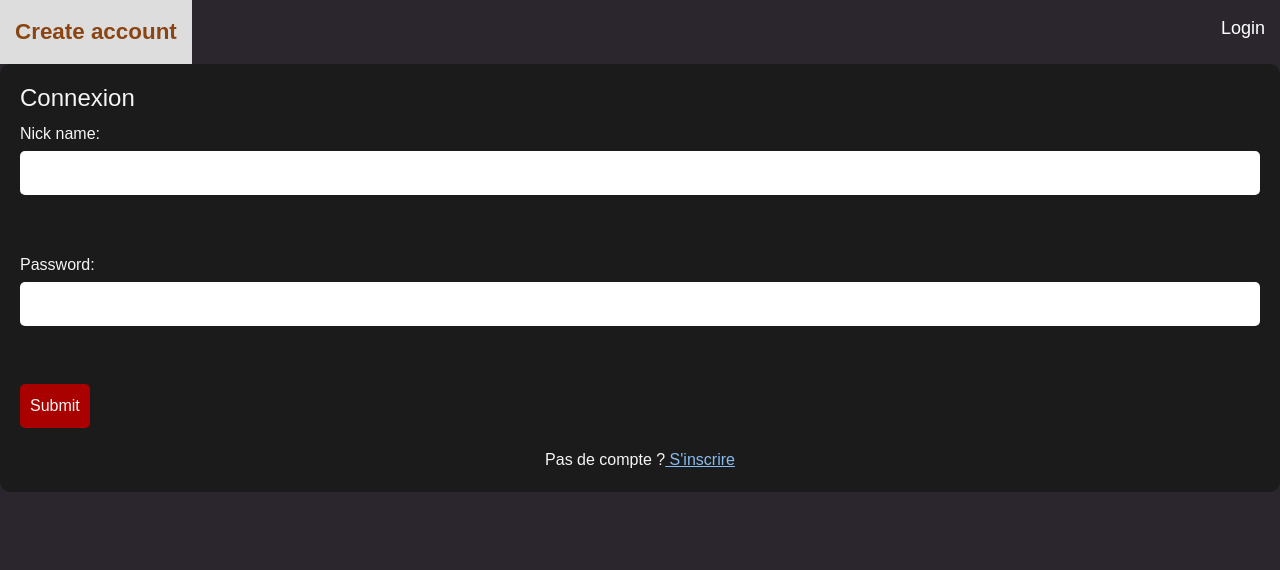
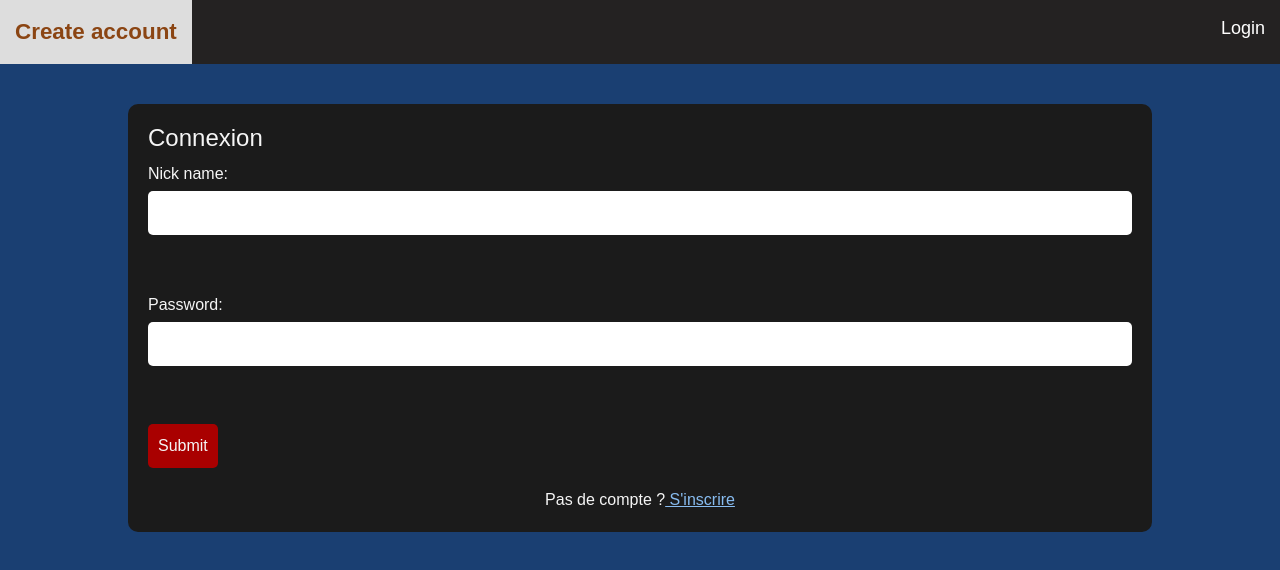
Before and after one commit to Cocancels/hackaton-nodejs, a React (Create React App) app in the folder frontend/: page / in a window 1280 px wide. Shown: the top 570 px of the page. Built offline with nearby package versions, Linux system fonts and the light colour scheme; no server answers; a web font is replaced by a local one.

Commit message:
add house style

```diff
--- a/frontend/src/App.tsx
+++ b/frontend/src/App.tsx
@@ -4,10 +4,40 @@ import { GamePage } from "./pages/Game/Game";
 import LoginForm from "./components/User/LoginForm";
 import CreateUserForm from "./components/User/CreateUserForm";
 import NavBar from "./components/NavBar/NavBar";
+import { User } from "./interfaces/User";
+import { useState, useEffect } from "react";
 
 function App() {
+  const [actualUser, setActualUser] = useState<User>();
+
+  useEffect(() => {
+    fetchData();
+  }, []);
+
+  const fetchData = () => {
+    const actualUser = localStorage.getItem("actualUser");
+
+    if (actualUser) {
+      const newActualUser = JSON.parse(actualUser);
+
+      console.log(newActualUser);
+
+      setActualUser(newActualUser);
+
+      fetch("http://localhost:3001/rooms").then((res) => res.json());
+    }
+  };
+
   return (
-    <div className="App">
+    <div
+      className={` App container-color-${
+        actualUser &&
+        ((actualUser.house === "1" && "serp") ||
+          (actualUser.house === "2" && "grif") ||
+          (actualUser.house === "3" && "serd") ||
+          (actualUser.house === "4" && "pouf"))
+      } `}
+    >
       <Router>
         <NavBar />
 
--- a/frontend/src/components/NavBar/NavBar.css
+++ b/frontend/src/components/NavBar/NavBar.css
@@ -2,6 +2,7 @@ nav {
   background-color: transparent;
   font-size: 18px;
   width: 100%;
+  background-color: rgb(36, 34, 34);
 }
 
 nav ul {
--- a/frontend/src/components/User/CreateUserForm.tsx
+++ b/frontend/src/components/User/CreateUserForm.tsx
@@ -93,7 +93,6 @@ const CreateUserForm = () => {
   useEffect(() => {
     getHousesChoices();
   }, []);
-  console.log(house);
   return (
     <div
       className={`container-inscription container-color-${
--- a/frontend/src/components/User/LoginForm.tsx
+++ b/frontend/src/components/User/LoginForm.tsx
@@ -76,8 +76,8 @@ const CreateUserForm = () => {
   };
 
   return (
-    <div>
-      <form onSubmit={sendForm} className="harry-potter-form">
+    <div className="container-inscription">
+      <form onSubmit={sendForm} className=" harry-potter-form">
         <h2>Connexion</h2>
 
         <label>
--- a/frontend/src/index.css
+++ b/frontend/src/index.css
@@ -20,9 +20,12 @@ input {
 }
 
 .container-inscription {
-  background-color: rgb(102, 185, 175);
   padding: 40px 10%;
   transition-duration: 1s;
+}
+
+.container-color-undefined {
+  background-color: rgb(26, 63, 114);
 }
 
 .container-color-serp {
@@ -49,7 +52,6 @@ input {
 
 body {
   font-family: "DotGothic16", sans-serif !important ;
-  background: #2b262e !important;
   color: #fff !important;
 }
 
--- a/frontend/src/pages/Game/Rooms/RoomsList/RoomList.css
+++ b/frontend/src/pages/Game/Rooms/RoomsList/RoomList.css
@@ -16,16 +16,18 @@
 }
 
 .room-list .room-button {
-  background-color: rgb(140, 226, 224);
+  background-color: rgb(244, 250, 205);
   border-radius: 12px;
   box-shadow: 0px 8px 12px rgb(55, 55, 55);
   padding: 20px 25px;
   cursor: pointer;
   transition-duration: 1s;
+  color: black;
 }
 
 .room-list .room-button:hover {
-  background-color: rgb(248, 248, 248);
+  background-color: black;
+  color: wheat;
 }
 
 .room-list .room-button h2 {
--- a/frontend/src/pages/Game/Rooms/RoomsList/RoomList.tsx
+++ b/frontend/src/pages/Game/Rooms/RoomsList/RoomList.tsx
@@ -21,8 +21,6 @@ export const RoomList = (props: RoomListProps) => {
 
     if (actualUser) {
       const newActualUser = JSON.parse(actualUser);
-
-      console.log(newActualUser);
 
       setActualUser(newActualUser);
 
--- a/frontend/src/pages/Game/game.css
+++ b/frontend/src/pages/Game/game.css
@@ -2,7 +2,6 @@
   display: flex;
   flex-direction: column;
   flex: 1 1 auto;
-  background-color: rgb(36, 34, 34);
 }
 
 .game-characters-container {
```
Also changed, not shown: 1 other file (tests, documents, lock files or other folders).
